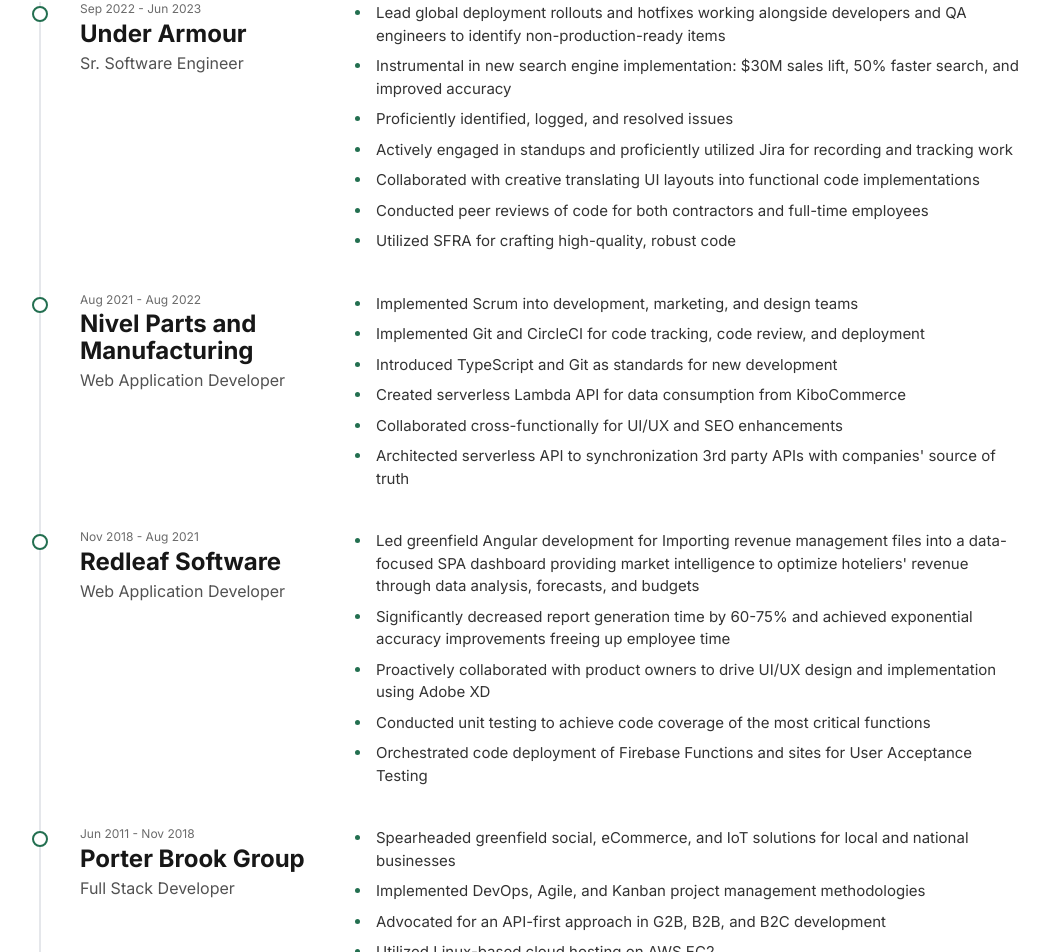
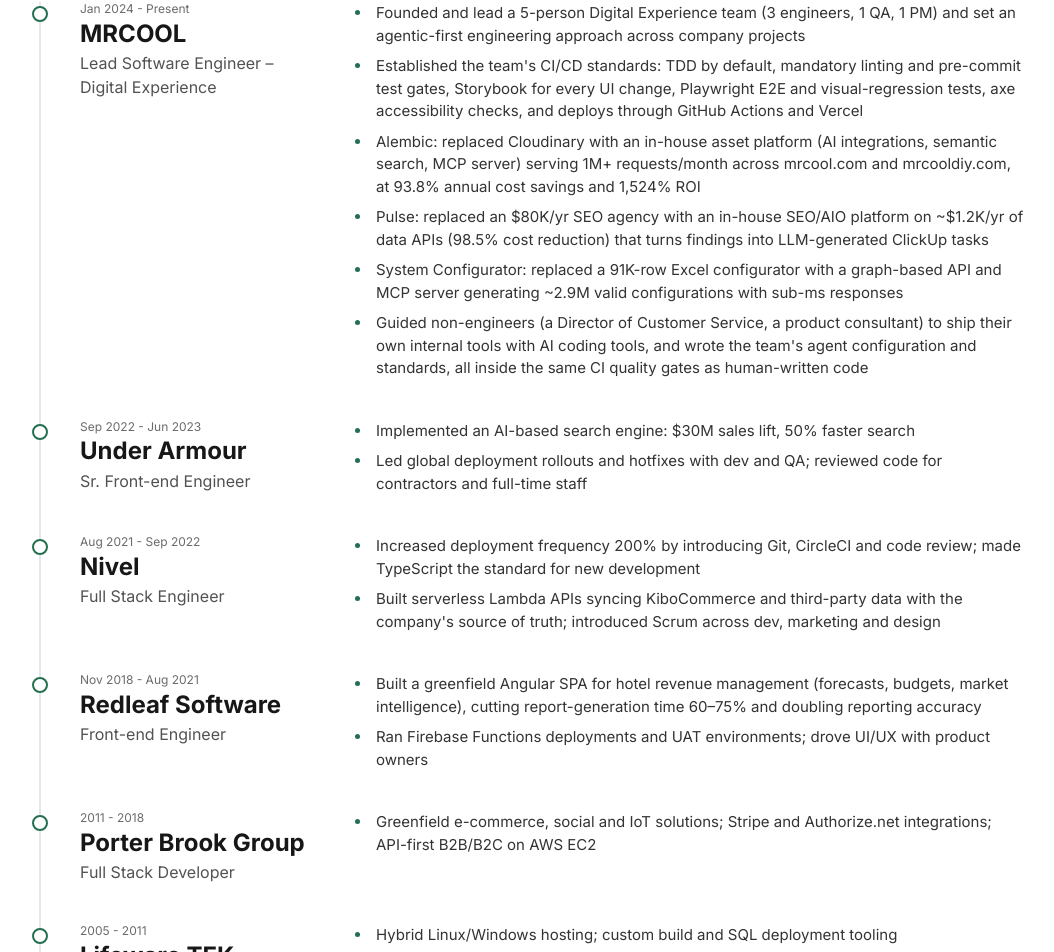
Before and after one commit to lioneljmorrison/portfolio, a Next.js app: page / in a window 1280 px wide. Shown: the part 1074-2026 px from the top of the page, without its empty margins (108-1162 px from the left). Built offline with nearby package versions, Linux system fonts and the light colour scheme.

Commit message:
Experience matches the current resume: MRCOOL first, updated roles, Lifeware TEK added
Co-Authored-By: Claude Opus 5.5 <noreply@anthropic.com>

```diff
--- a/app/components/experience.tsx
+++ b/app/components/experience.tsx
@@ -4,6 +4,10 @@ import SectionHeader from './section-header';
 
 function formatDate(date: string | undefined): string {
   if (date) {
+    if (/^\d{4}$/.test(date)) {
+      return date;
+    }
+
     return format(new Date(date), 'LLL yyyy');
   }
 
--- a/app/data.ts
+++ b/app/data.ts
@@ -21,62 +21,67 @@ export const footerCopy: FooterCopy = {
 
 export const jobsData: Job[] = [
   {
+    id: 'MRCOOL',
+    company: 'MRCOOL',
+    title: 'Lead Software Engineer – Digital Experience',
+    dates: { start: '2024-01-15' },
+    highlights: [
+      'Founded and lead a 5-person Digital Experience team (3 engineers, 1 QA, 1 PM) and set an agentic-first engineering approach across company projects',
+      // eslint-disable-next-line quotes
+      "Established the team's CI/CD standards: TDD by default, mandatory linting and pre-commit test gates, Storybook for every UI change, Playwright E2E and visual-regression tests, axe accessibility checks, and deploys through GitHub Actions and Vercel",
+      'Alembic: replaced Cloudinary with an in-house asset platform (AI integrations, semantic search, MCP server) serving 1M+ requests/month across mrcool.com and mrcooldiy.com, at 93.8% annual cost savings and 1,524% ROI',
+      'Pulse: replaced an $80K/yr SEO agency with an in-house SEO/AIO platform on ~$1.2K/yr of data APIs (98.5% cost reduction) that turns findings into LLM-generated ClickUp tasks',
+      'System Configurator: replaced a 91K-row Excel configurator with a graph-based API and MCP server generating ~2.9M valid configurations with sub-ms responses',
+      // eslint-disable-next-line quotes
+      "Guided non-engineers (a Director of Customer Service, a product consultant) to ship their own internal tools with AI coding tools, and wrote the team's agent configuration and standards, all inside the same CI quality gates as human-written code",
+    ],
+  },
+  {
     id: 'UA',
     company: 'Under Armour',
-    title: 'Sr. Software Engineer',
+    title: 'Sr. Front-end Engineer',
     dates: { start: '2022-09-12', end: '2023-06-16' },
     highlights: [
-      'Lead global deployment rollouts and hotfixes working alongside developers and QA engineers to identify non-production-ready items',
-      'Instrumental in new search engine implementation: $30M sales lift, 50% faster search, and improved accuracy',
-      'Proficiently identified, logged, and resolved issues',
-      'Actively engaged in standups and proficiently utilized Jira for recording and tracking work',
-      'Collaborated with creative translating UI layouts into functional code implementations',
-      'Conducted peer reviews of code for both contractors and full-time employees',
-      'Utilized SFRA for crafting high-quality, robust code',
+      'Implemented an AI-based search engine: $30M sales lift, 50% faster search',
+      'Led global deployment rollouts and hotfixes with dev and QA; reviewed code for contractors and full-time staff',
     ],
   },
   {
     id: 'NI',
-    company: 'Nivel Parts and Manufacturing',
-    title: 'Web Application Developer',
-    dates: { start: '2021-08-12', end: '2022-08-12' },
+    company: 'Nivel',
+    title: 'Full Stack Engineer',
+    dates: { start: '2021-08-12', end: '2022-09-12' },
     highlights: [
-      'Implemented Scrum into development, marketing, and design teams',
-      'Implemented Git and CircleCI for code tracking, code review, and deployment',
-      'Introduced TypeScript and Git as standards for new development',
-      'Created serverless Lambda API for data consumption from KiboCommerce',
-      'Collaborated cross-functionally for UI/UX and SEO enhancements',
+      'Increased deployment frequency 200% by introducing Git, CircleCI and code review; made TypeScript the standard for new development',
       // eslint-disable-next-line quotes
-      "Architected serverless API to synchronization 3rd party APIs with companies' source of truth",
+      "Built serverless Lambda APIs syncing KiboCommerce and third-party data with the company's source of truth; introduced Scrum across dev, marketing and design",
     ],
   },
   {
     id: 'RL',
     company: 'Redleaf Software',
-    title: 'Web Application Developer',
-    dates: { start: '2018-11-01', end: '2021-08-12' },
+    title: 'Front-end Engineer',
+    dates: { start: '2018-11-15', end: '2021-08-12' },
     highlights: [
-      // eslint-disable-next-line quotes
-      "Led greenfield Angular development for Importing revenue management files into a data-focused SPA dashboard providing market intelligence to optimize hoteliers' revenue through data analysis, forecasts, and budgets",
-      'Significantly decreased report generation time by 60-75% and achieved exponential accuracy improvements freeing up employee time',
-      'Proactively collaborated with product owners to drive UI/UX design and implementation using Adobe XD',
-      'Conducted unit testing to achieve code coverage of the most critical functions',
-      'Orchestrated code deployment of Firebase Functions and sites for User Acceptance Testing',
+      'Built a greenfield Angular SPA for hotel revenue management (forecasts, budgets, market intelligence), cutting report-generation time 60–75% and doubling reporting accuracy',
+      'Ran Firebase Functions deployments and UAT environments; drove UI/UX with product owners',
     ],
   },
   {
     id: 'PBG',
     company: 'Porter Brook Group',
     title: 'Full Stack Developer',
-    dates: { start: '2011-06-01', end: '2018-11-01' },
+    dates: { start: '2011', end: '2018' },
     highlights: [
-      'Spearheaded greenfield social, eCommerce, and IoT solutions for local and national businesses',
-      'Implemented DevOps, Agile, and Kanban project management methodologies',
-      'Advocated for an API-first approach in G2B, B2B, and B2C development',
-      'Utilized Linux-based cloud hosting on AWS EC2',
-      'Successfully integrated payment APIs from Stripe and Authorize.net',
-      'Created IoT-based connectivity microservice using Express.js, MariaDB, and PHP',
+      'Greenfield e-commerce, social and IoT solutions; Stripe and Authorize.net integrations; API-first B2B/B2C on AWS EC2',
     ],
+  },
+  {
+    id: 'LT',
+    company: 'Lifeware TEK',
+    title: 'DevOps / Software Developer',
+    dates: { start: '2005', end: '2011' },
+    highlights: ['Hybrid Linux/Windows hosting; custom build and SQL deployment tooling'],
   },
 ];
 
```
